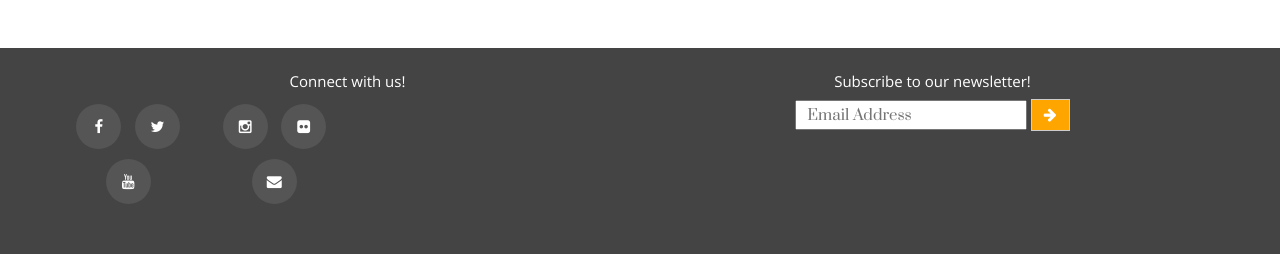
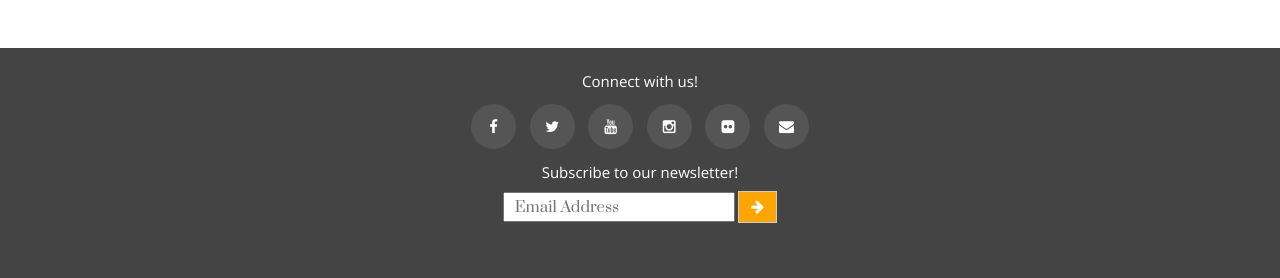
Before and after one commit to rickylieu/COGS187B, a plain HTML site: page star.html in a window 1280 px wide. Shown: the part 1866-2144 px from the top of the page. Before the commit the page ends 2120 px from the top, so only its background shows below. Drawn offline with nearby package versions, Linux system fonts and the light colour scheme.

Commit message:
Fixed social media buttons to not go to the next row until width is less than 350px

```diff
--- a/star.html
+++ b/star.html
@@ -300,48 +300,38 @@
 <!-- Start Footer -->
 <footer id="mu-footer" >
   <div class="container">
+    <!-- Start FOOTER row -->
     <div class="row">
+      <div class="col" style = "text-align:center;">
+        <!-- Start Social Media Row -->
+        <div class="mu-footer-social">
 
-
-
-    <div class="col-md-6" style = "text-align:center;padding-bottom:20px;">
-      <div class="row">
             <h4 style = "color: #fff;font-size: 15px">Connect with us!</h4>
-
-    <div class="mu-footer-social" >
-      <div class="col-md-3">
-
-
+            <!-- Social Media Links -->
+            <div class="col">
               <a style = "color: #fff;font-size: 15px" href="https://www.facebook.com/ucsdkp"><span class="fa fa-facebook"></span></a>
               <a style = "color: #fff;font-size: 15px"href="https://twitter.com/ucsdkp"><span class="fa fa-twitter"></span></a>
-     <a style = "color: #fff;font-size: 15px"href="https://www.youtube.com/user/kpucsd"><span class="fa fa-youtube"></span></a>
-
-      </div>
-      <div class="col-md-3">
-
+              <a style = "color: #fff;font-size:15px"
+              href="https://www.youtube.com/user/kpucsd"><span class="fa fa-youtube"></span></a>
 
               <a style = "color: #fff;font-size: 15px"href="https://www.instagram.com/ucsdkp/"><span class="fa fa-instagram"></span></a>
               <a style = "color: #fff;font-size: 15px"href="https://www.flickr.com/photos/ucsdkp/albums/with/72157665721439808"><span class="fa fa-flickr"></span></a>
               <a style = "color: #fff;font-size: 15px"href="mailto:contact@ucsdkp.org?"> <span class="fa fa-envelope"></span></a>
             </div>
+
         </div>
       </div>
 
-    </div>
-
-    <div class="col-md-6 " style = "text-align:center;padding-bottom:20px;">
-
+      <!-- Start Subscribe Button -->
+      <div class="col" style = "text-align:center;padding-bottom:20px;">
         <div style = "padding-bottom: 20px">
           <h4  style = "color: #fff;font-size: 15px">Subscribe to our newsletter!</h4>
           <input style = "padding-left: 10px ; " id="subscribe" name="subscribe" placeholder="Email Address" type="text"  />
           <button style = "color: #fff;" type="submit" class="mu-send-btn"><i class="fa fa-arrow-right"></i></button>
         </div>
-  </div>
-
-
-
-    </div>
-  </div>
+      </div> <!-- Subsribe END -->
+    </div> <!-- Social Media row END -->
+  </div> <!-- Container END -->
 </footer>
 <!-- End Footer -->
 
```
Also changed, not shown: affiliates.html (+14 -13 lines), alumni.html (+14 -13 lines), core.html (+14 -13 lines), events.html (+14 -13 lines), index.html (+14 -13 lines), leadership.html (+14 -13 lines), ourstory.html (+14 -13 lines). Lines whose indentation alone changed are shown as unchanged.
